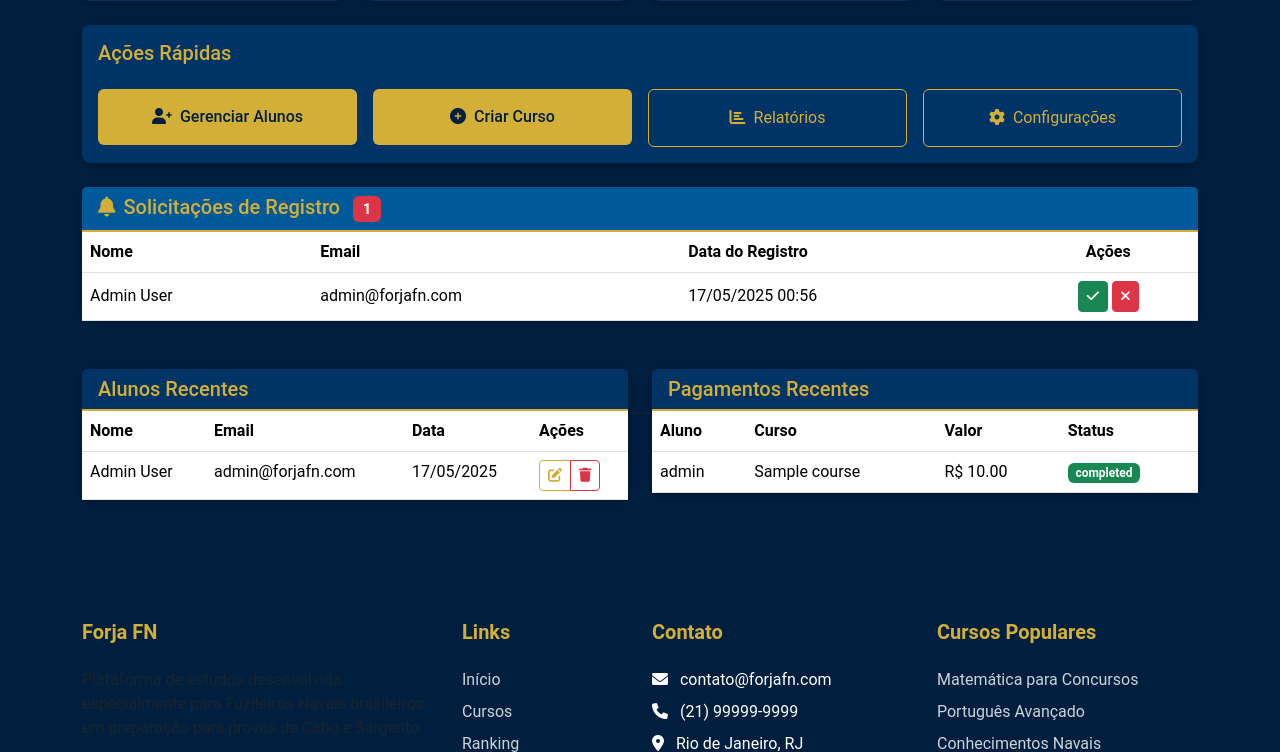
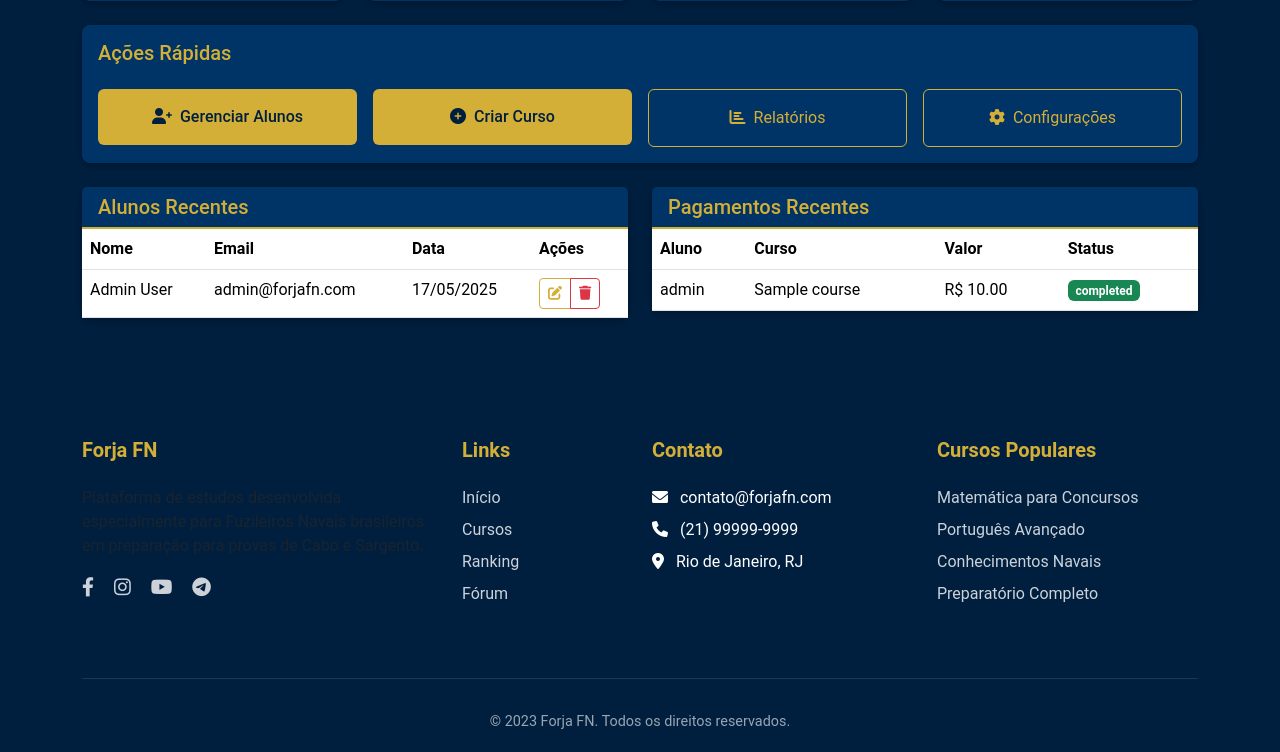
Before and after one commit to sandrim01/Forja_FN, a Flask app: page /admin in a window 1280 px wide. Shown: the part 259-1011 px from the top of the page. After the commit the page ends 988 px from the top, so only its background shows below. Run offline with Flask 3, Linux system fonts and the light colour scheme; a user stored in the database is signed in; data comes from the database, SQL or seed files in the repository; tables that the repository leaves empty hold one stand-in row (values such as "Sample post").

Commit message:
Restored to '023bd8b2909d0def6b570c17af7a560ab5ce85a6'
Replit-Restored-To: 023bd8b2909d0def6b570c17af7a560ab5ce85a6

```diff
--- a/models.py
+++ b/models.py
@@ -32,7 +32,6 @@ class User(UserMixin, db.Model):
     xp = db.Column(db.Integer, default=0)
     level = db.Column(db.Integer, default=1)
     is_active = db.Column(db.Boolean, default=False)
-    registration_status = db.Column(db.String(20), default='pending')  # pending, approved, rejected
     created_at = db.Column(db.DateTime, default=datetime.utcnow)
     updated_at = db.Column(db.DateTime, default=datetime.utcnow, onupdate=datetime.utcnow)
     reset_token = db.Column(db.String(100), nullable=True)
--- a/routes.py
+++ b/routes.py
@@ -203,15 +203,11 @@ def admin_dashboard():
     total_payments = len(completed_payments)
     total_revenue = sum(payment.amount for payment in completed_payments)
 
-    # Get pending registrations
-    pending_registrations = User.query.filter_by(registration_status='pending').order_by(desc(User.created_at)).all()
-
     # Recent users and payments
     recent_users = User.query.order_by(desc(User.created_at)).limit(10).all()
     recent_payments = Payment.query.order_by(desc(Payment.created_at)).limit(5).all()
 
     return render_template('admin/dashboard.html',
-                          pending_registrations=pending_registrations,
                           title='Painel Administrativo',
                           total_users=total_users,
                           total_courses=total_courses,
@@ -256,26 +252,6 @@ def update_user(user_id):
     db.session.commit()
     return jsonify({'success': True})
 
-@main_bp.route('/admin/registrations/<int:user_id>/approve', methods=['POST'])
-@login_required
-@requires_roles('admin')
-def approve_registration(user_id):
-    user = User.query.get_or_404(user_id)
-    user.registration_status = 'approved'
-    user.is_active = True
-    db.session.commit()
-    return jsonify({'success': True})
-
-@main_bp.route('/admin/registrations/<int:user_id>/reject', methods=['POST'])
-@login_required
-@requires_roles('admin')
-def reject_registration(user_id):
-    user = User.query.get_or_404(user_id)
-    user.registration_status = 'rejected'
-    user.is_active = False
-    db.session.commit()
-    return jsonify({'success': True})
-
 @main_bp.route('/admin/courses')
 @login_required
 @requires_roles('admin')
--- a/templates/admin/dashboard.html
+++ b/templates/admin/dashboard.html
@@ -68,56 +68,6 @@
                             </a>
                         </div>
                     </div>
-                </div>
-            </div>
-        </div>
-
-        <!-- Registration Notifications -->
-        <div class="col-12 mb-4">
-            <div class="card bg-navy">
-                <div class="card-header">
-                    <h5 class="text-gold mb-0">
-                        <i class="fas fa-bell me-2"></i>Solicitações de Registro
-                        <span class="badge bg-danger ms-2">{{ pending_registrations|length }}</span>
-                    </h5>
-                </div>
-                <div class="card-body p-0">
-                    {% if pending_registrations %}
-                    <div class="table-responsive">
-                        <table class="table table-hover align-middle mb-0">
-                            <thead>
-                                <tr>
-                                    <th>Nome</th>
-                                    <th>Email</th>
-                                    <th>Data do Registro</th>
-                                    <th class="text-center">Ações</th>
-                                </tr>
-                            </thead>
-                            <tbody>
-                                {% for user in pending_registrations %}
-                                <tr>
-                                    <td>{{ user.first_name }} {{ user.last_name }}</td>
-                                    <td>{{ user.email }}</td>
-                                    <td>{{ user.created_at.strftime('%d/%m/%Y %H:%M') }}</td>
-                                    <td class="text-center">
-                                        <button onclick="approveRegistration({{ user.id }})" class="btn btn-sm btn-success">
-                                            <i class="fas fa-check"></i>
-                                        </button>
-                                        <button onclick="rejectRegistration({{ user.id }})" class="btn btn-sm btn-danger">
-                                            <i class="fas fa-times"></i>
-                                        </button>
-                                    </td>
-                                </tr>
-                                {% endfor %}
-                            </tbody>
-                        </table>
-                    </div>
-                    {% else %}
-                    <div class="text-center py-4">
-                        <i class="fas fa-check-circle fa-3x text-success mb-3"></i>
-                        <h6 class="text-light">Não há solicitações pendentes</h6>
-                    </div>
-                    {% endif %}
                 </div>
             </div>
         </div>
```
